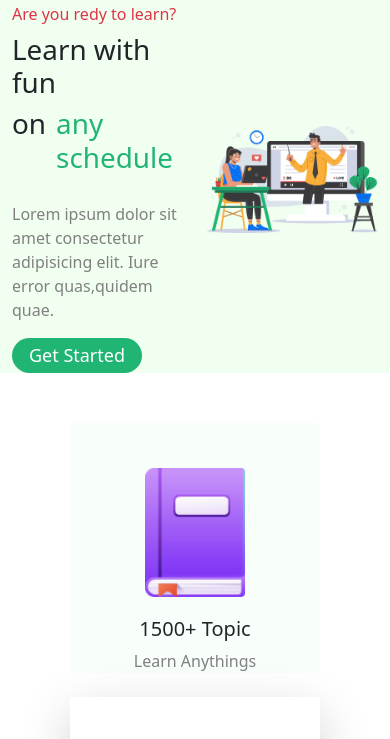
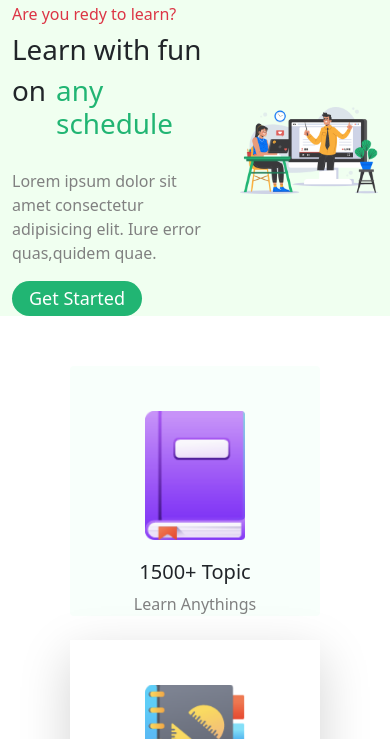
Before and after one commit to Nowaj36/e-school-resourse, a plain HTML site: page index.html in a window 390 px wide. Shown: the part 65-804 px from the top of the page. Drawn offline with nearby package versions, Linux system fonts and the light colour scheme.

Commit message:
problem solved

```diff
--- a/index.html
+++ b/index.html
@@ -39,7 +39,7 @@
             </nav>
 
             <div class="row align-items-center justify-content-evenly">
-                <div class="col-6 col-md-5">
+                <div class="col-7 col-md-5">
                     <h6 class="text-danger">Are you redy to learn?</h6>
                     <h1>Learn with fun</h1>
                     <div class="d-flex">
@@ -53,7 +53,7 @@
                     <p style="color: grey;">Lorem ipsum dolor sit amet consectetur adipisicing elit. Iure error quas,quidem quae.</p>
                     <button class="started-btn">Get Started</button>
                 </div>
-                <div class="col-6 col-md-7">
+                <div class="col-5 col-md-7">
                     <img class="img-fluid" src="Photos/Illustration.png" alt="">
                 </div>
             </div>
```
